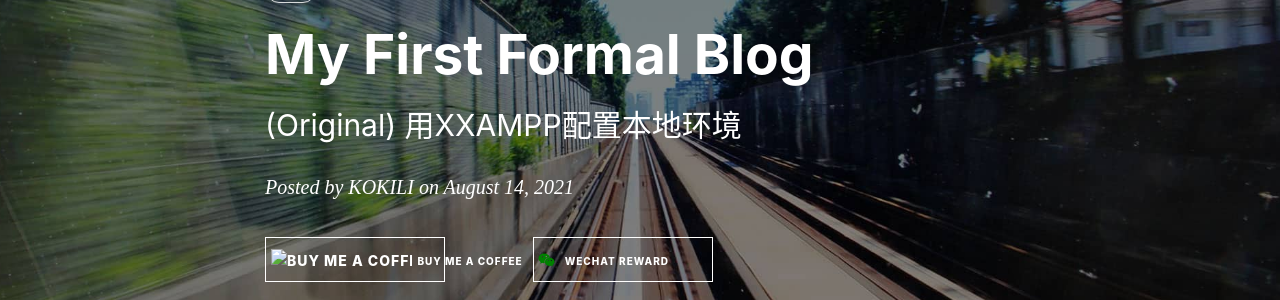
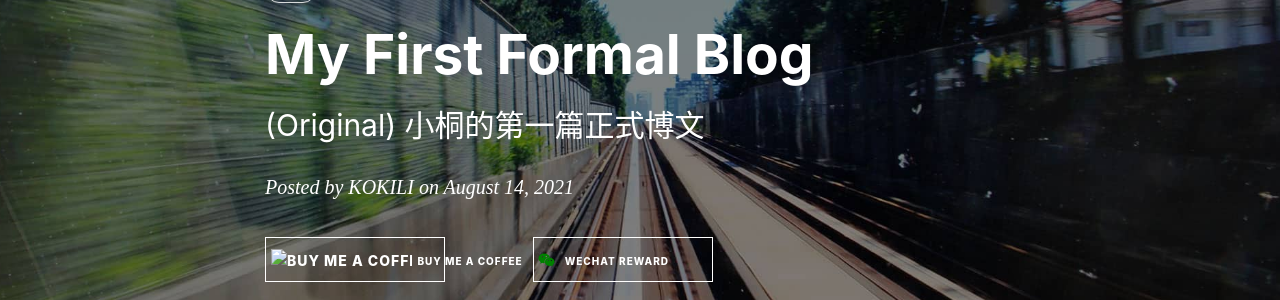
Before and after one commit to kkkokili/kkkokili.github.io, a Jekyll site: the page built from _posts/2021-08-14-My-First-Blog.md, in a window 1280 px wide. Shown: the part 175-475 px from the top of the page. Built offline with Jekyll 4.4.1, drawn with Linux system fonts in a browser that asks for light colours; nearby versions of some CDN libraries; comment, search, counter and statistics services are not loaded.

Commit message:
delete sub

```diff
--- a/_posts/2021-08-14-My-First-Blog.md
+++ b/_posts/2021-08-14-My-First-Blog.md
@@ -1,7 +1,7 @@
 ---
 layout:     post
 title:      My First Formal Blog
-subtitle:   (Original) 用XXAMPP配置本地环境
+subtitle:   (Original) 小桐的第一篇正式博文
 date:       2021-08-14
 author:     KOKILI
 header-img: img/post-bg-2015.jpg
```
